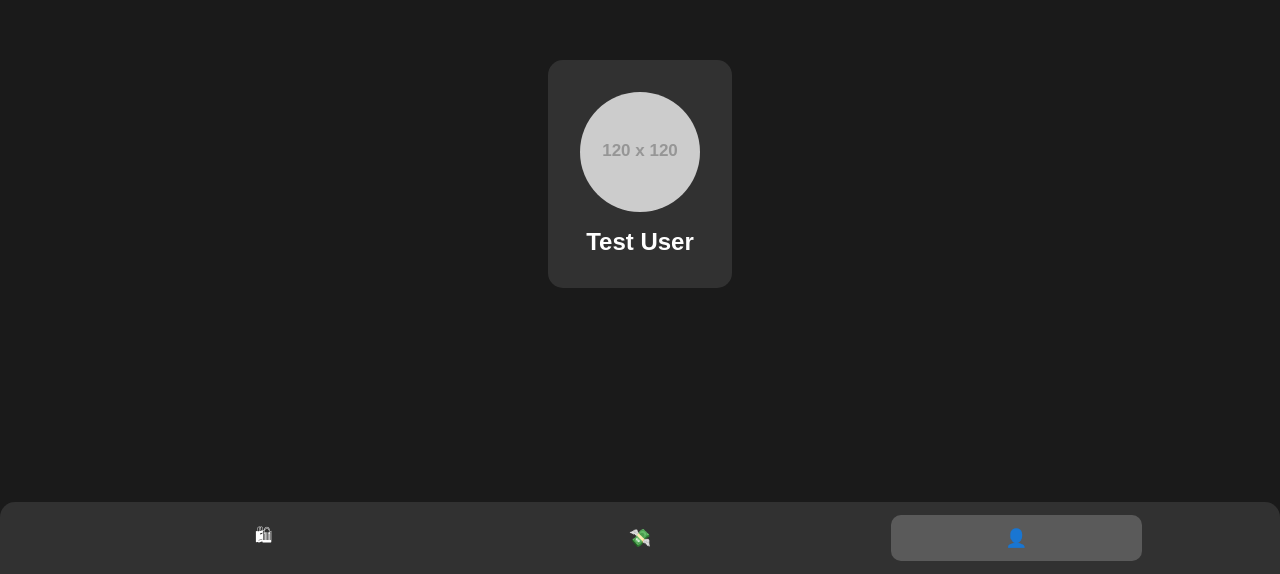
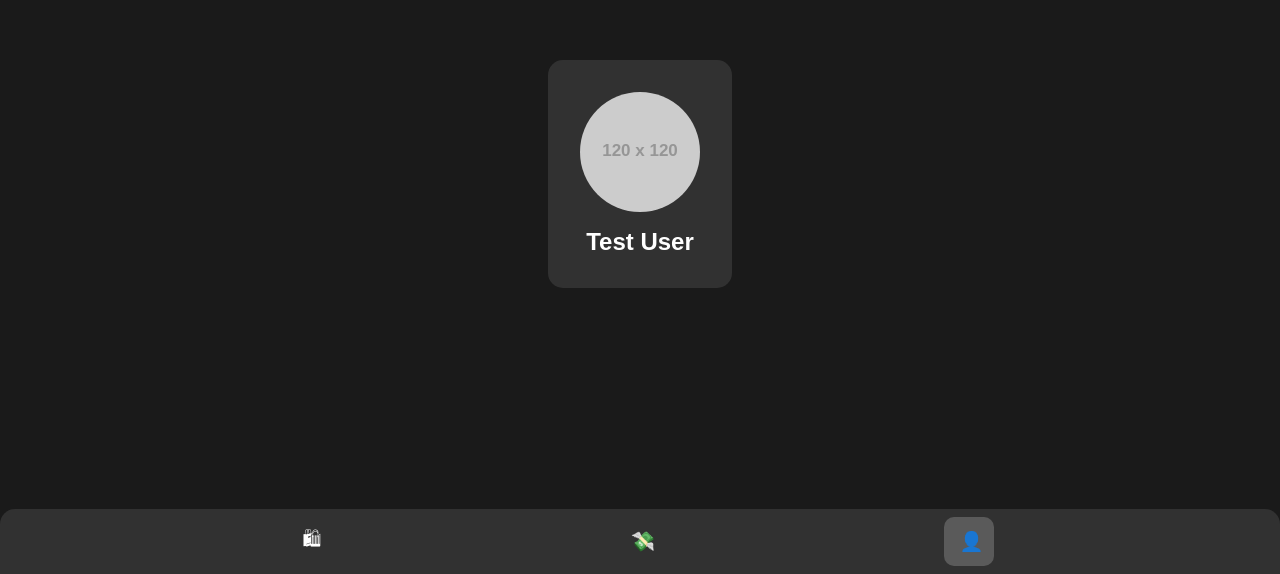
Before and after one commit to kotmega8/CryptoAppTG, a website: page public/profile.html in a window 1280 px wide. Shown: the part 226-800 px from the top of the page. Drawn offline with Linux system fonts and the light colour scheme; placeholder pictures from the web are drawn by us.

Commit message:
Update style.css

```diff
--- a/public/css/style.css
+++ b/public/css/style.css
@@ -89,9 +89,9 @@ body {
     left: 0;
     right: 0;
     background: rgba(255, 255, 255, 0.1);
-    padding: 0.8rem;
+    padding: 0.5rem; /* Уменьшили padding */
     display: flex;
-    justify-content: space-evenly;
+    justify-content: space-evenly; /* Равномерное распределение кнопок */
     border-top-left-radius: 15px;
     border-top-right-radius: 15px;
 }
@@ -100,12 +100,13 @@ body {
     background: none;
     border: none;
     color: white;
-    font-size: 1.1rem;
-    width: 20%;
-    padding: 0.5rem 0;
+    font-size: 1.2rem; /* Уменьшили размер шрифта */
+    padding: 0.5rem 1rem; /* Уменьшили отступы */
+    flex: 1; /* Кнопки занимают равное пространство */
+    max-width: 50px; /* Ограничиваем ширину кнопок */
+    text-align: center; /* Центрируем содержимое */
     cursor: pointer;
     transition: opacity 0.3s ease;
-    text-align: center;
 }
 
 .nav-button:hover {
@@ -115,7 +116,6 @@ body {
 .nav-button.active {
     background: rgba(255, 255, 255, 0.2);
     border-radius: 10px;
-    width: 20%;
 }
 
 .profile-container {
```
